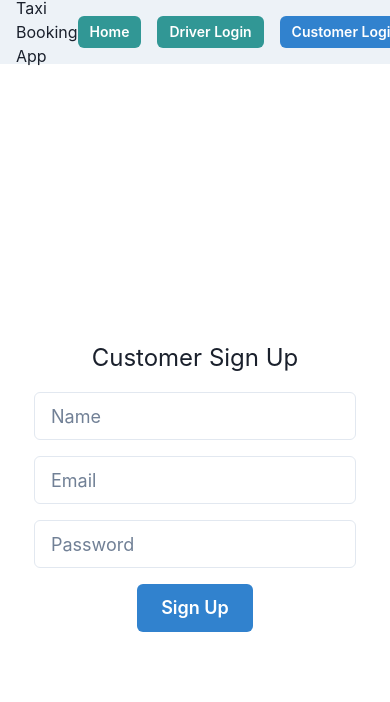
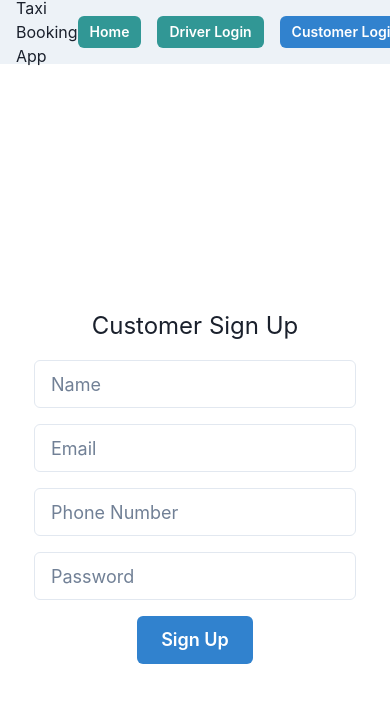
Before and after one commit to GPT-Engineer-App/taxi-connector, a React (Vite) app: page /customer-signup in a window 390 px wide. Shown: the top 702 px of the page. Built offline with nearby package versions, Linux system fonts and the light colour scheme.

Commit message:
Updated signup forms to include phone number input field.

```diff
--- a/src/pages/CustomerSignup.jsx
+++ b/src/pages/CustomerSignup.jsx
@@ -7,6 +7,7 @@ const CustomerSignup = () => {
         <Text fontSize="2xl">Customer Sign Up</Text>
         <Input placeholder="Name" size="lg" />
         <Input placeholder="Email" size="lg" />
+        <Input placeholder="Phone Number" size="lg" />
         <Input placeholder="Password" type="password" size="lg" />
         <Button colorScheme="blue" size="lg">Sign Up</Button>
       </VStack>
--- a/src/pages/DriverSignup.jsx
+++ b/src/pages/DriverSignup.jsx
@@ -7,6 +7,7 @@ const DriverSignup = () => {
         <Text fontSize="2xl">Driver Sign Up</Text>
         <Input placeholder="Name" size="lg" />
         <Input placeholder="Email" size="lg" />
+        <Input placeholder="Phone Number" size="lg" />
         <Input placeholder="Password" type="password" size="lg" />
         <Button colorScheme="teal" size="lg">Sign Up</Button>
       </VStack>
```
